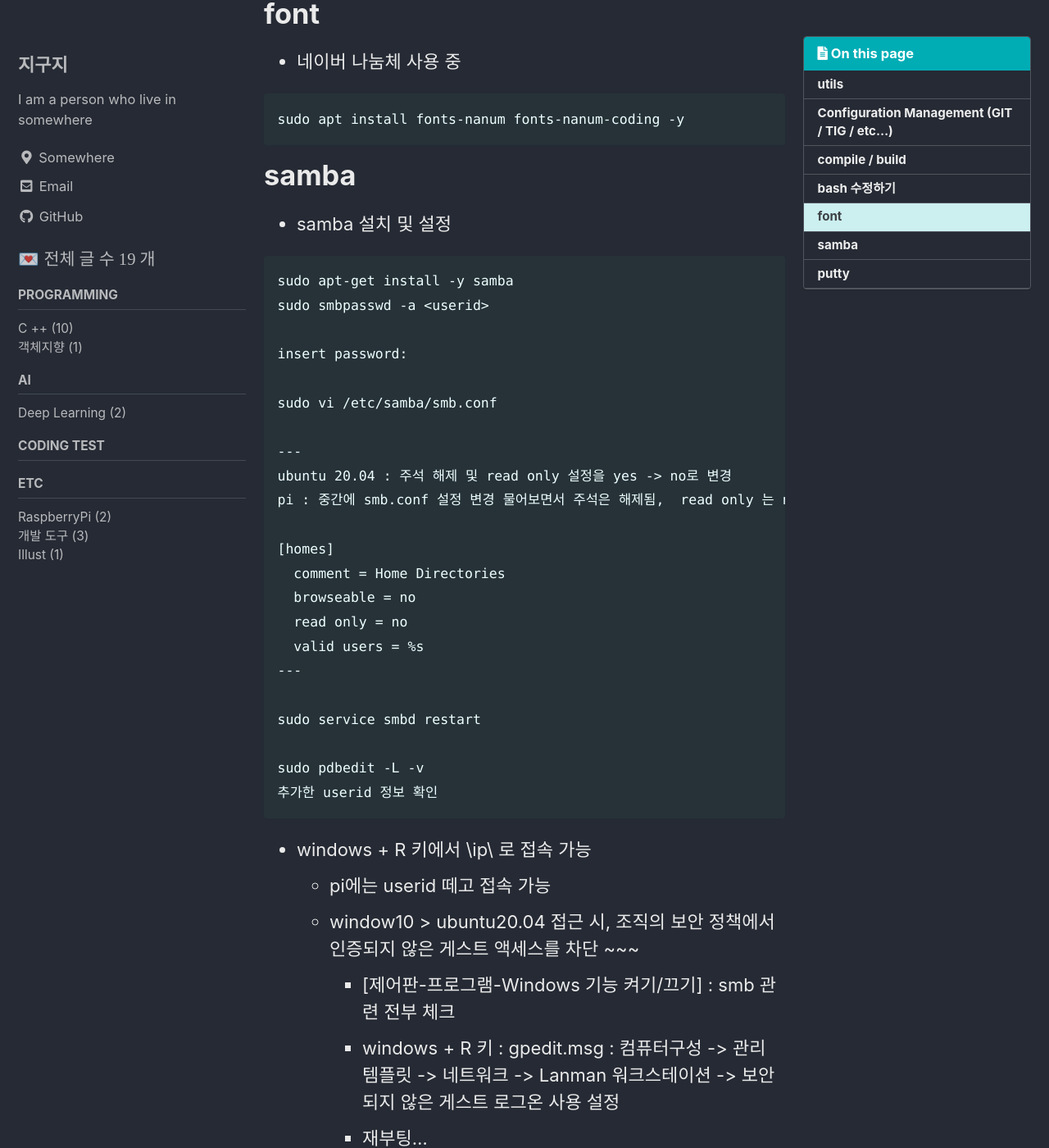
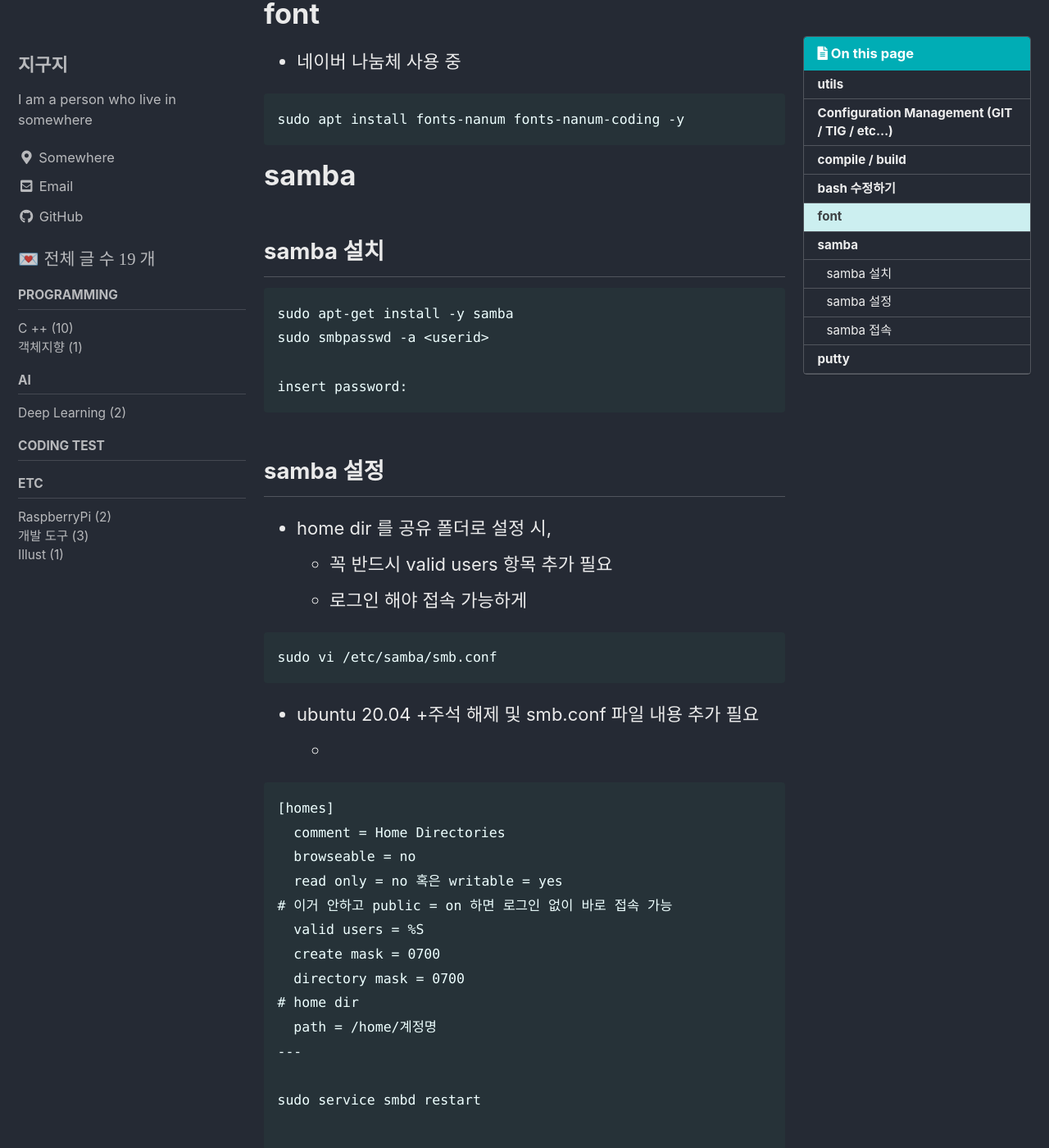
Before and after one commit to hyesuk-k/hyesuk-k.github.io, a Jekyll site: the page built from _posts/2021-07-30-dev_settings.md, in a window 1280 px wide and 1400 px high, scrolled down 5149 px. Shown: the whole window at 82% size. Built offline with Jekyll 4.4.1, drawn with Linux system fonts in a browser that asks for light colours; cached includes are drawn as plain includes; some of the changed text lies outside the part shown.

Commit message:
[dev_utils] ubuntu 20.04 samba 설정

````diff
--- a/_posts/2021-07-30-dev_settings.md
+++ b/_posts/2021-07-30-dev_settings.md
@@ -199,32 +199,67 @@ sudo apt install fonts-nanum fonts-nanum-coding -y
 
 # samba
 
-* samba 설치 및 설정
+## samba 설치
 
 ```
 sudo apt-get install -y samba
 sudo smbpasswd -a <userid>
 
 insert password:
+```
 
+## samba 설정
+
+* home dir 를 공유 폴더로 설정 시,
+  + 꼭 반드시 valid users 항목 추가 필요
+  + 로그인 해야 접속 가능하게
+
+```
 sudo vi /etc/samba/smb.conf
+```
 
+* ubuntu 20.04
+  +주석 해제 및 smb.conf 파일 내용 추가 필요
+  +
+
+```
+[homes]
+  comment = Home Directories
+  browseable = no
+  read only = no 혹은 writable = yes
+# 이거 안하고 public = on 하면 로그인 없이 바로 접속 가능
+  valid users = %S
+  create mask = 0700
+  directory mask = 0700
+# home dir
+  path = /home/계정명
 ---
-ubuntu 20.04 : 주석 해제 및 read only 설정을 yes -> no로 변경
-pi : 중간에 smb.conf 설정 변경 물어보면서 주석은 해제됨,  read only 는 no로 변경 필요
 
+sudo service smbd restart
+
+```
+
+* pi
+  + 중간에 smb.conf 설정 변경 물어보면서 주석은 해제됨
+  + read only 는 no로 변경 필요
+
+
+```
 [homes]
   comment = Home Directories
   browseable = no
   read only = no
-  valid users = %s
+  valid users = %S
 ---
 
 sudo service smbd restart
 
-sudo pdbedit -L -v
-추가한 userid 정보 확인
 ```
+
+* sudo pdbedit -L -v
+* 추가한 userid 정보 확인
+
+## samba 접속
 
 * windows + R 키에서 \\ip\\<userid> 로 접속 가능
   + pi에는 userid 떼고 접속 가능
````
Also changed, not shown: other parts of _posts/2021-07-30-dev_settings.md (+1 -1 lines).
